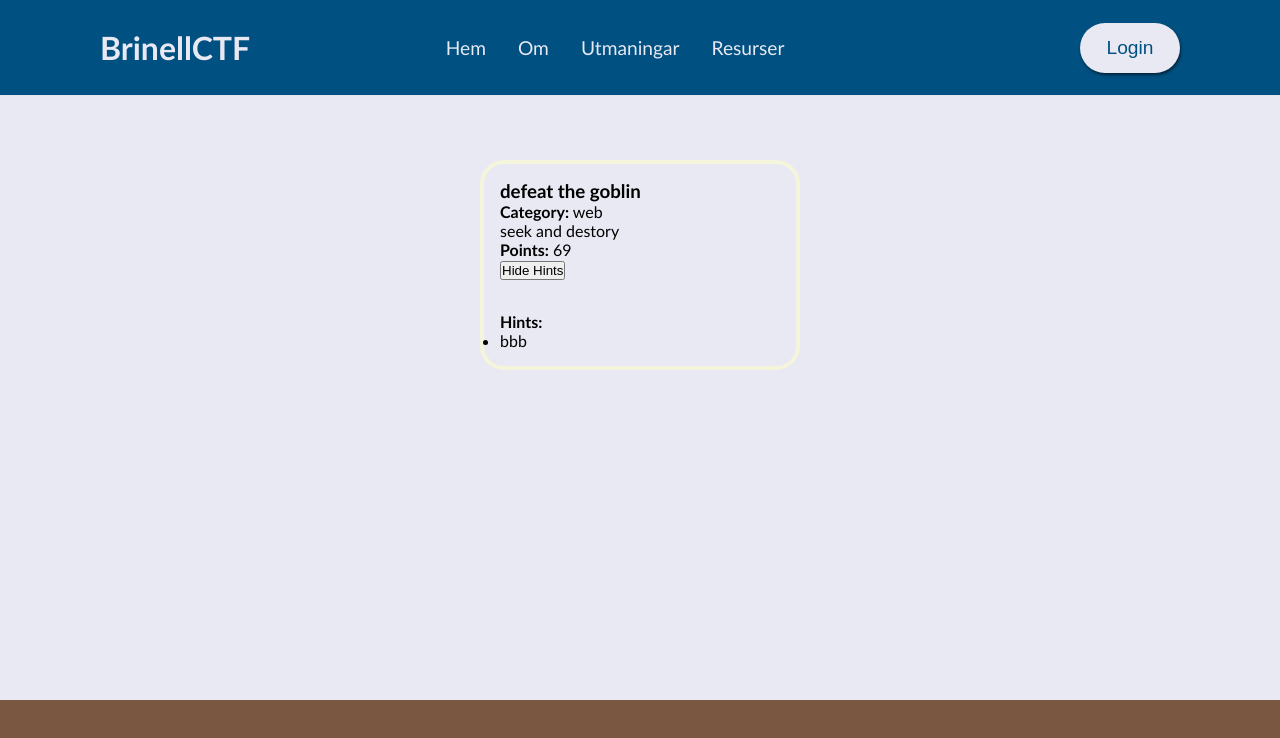
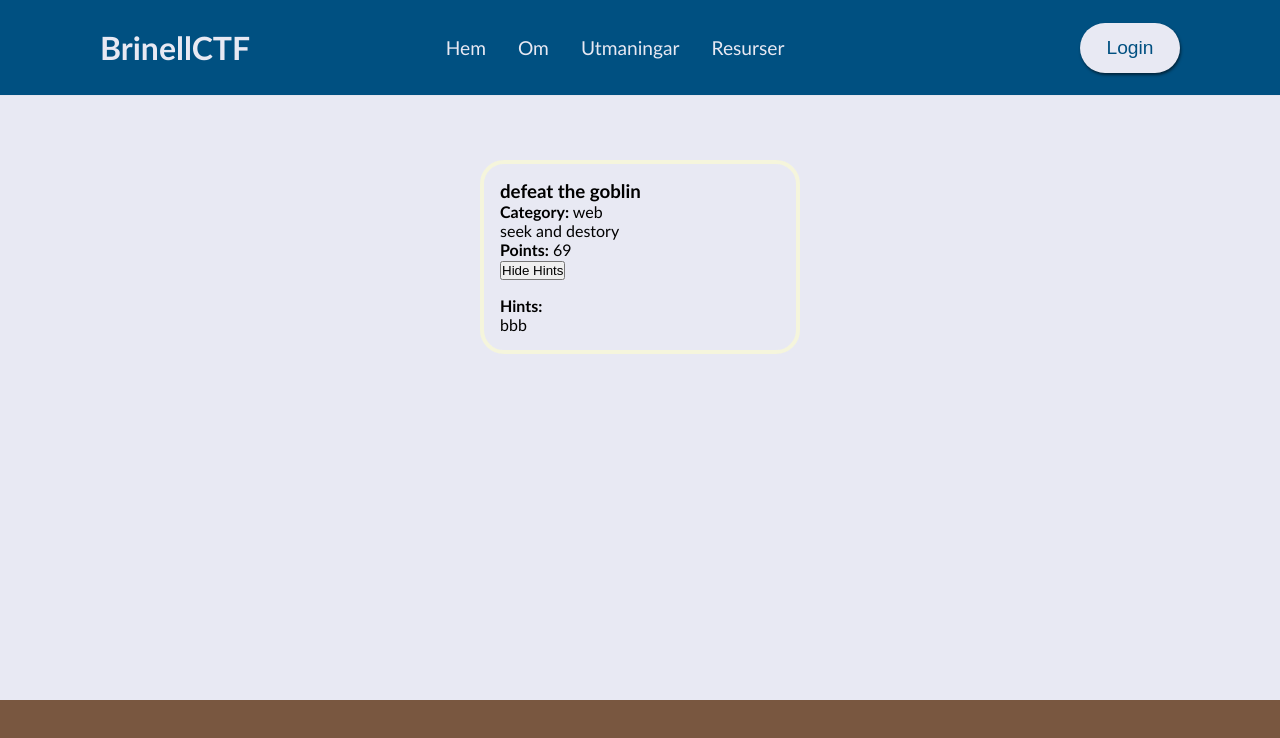
Before and after one commit to PseudoMotivated/BrinellCTF, a React (Vite) app in the folder frontend/: page / in a window 1280 px wide. Both pictures are taken after a click on the button "Show Hints". Shown: the top 738 px of the page. Built offline with nearby package versions, Linux system fonts and the light colour scheme.

Commit message:
Old stuff

```diff
--- a/frontend/src/App.jsx
+++ b/frontend/src/App.jsx
@@ -13,9 +13,9 @@ const challenge = {
 function App() {
   return (
     <div>
-      <Header className='hooder'/>
-<ChallengeEntry challenge={challenge} className="challenge"/>
-      <Footer></Footer>
+      <Header />
+      <ChallengeEntry challenge={challenge} className="challenge" />
+      <Footer />
     </div>
   );
 }
--- a/frontend/src/components/ChallengeEntry.jsx
+++ b/frontend/src/components/ChallengeEntry.jsx
@@ -16,9 +16,9 @@ const ChallengeEntry = ({ challenge }) => {
       </button>
 
       {showHints && (
-        <div style={{ marginTop: '2em' }}>
+        <div style={{ marginTop: '1em'}}>
           <h4>Hints:</h4>
-          <ul>
+          <ul style={{listStyleType: 'none'}}>
             {challenge.hints.map((hint, index) => (
               <li key={index}>{hint}</li>
             ))}
--- a/frontend/src/index.css
+++ b/frontend/src/index.css
@@ -88,8 +88,5 @@ a:hover {
   padding: 1em;
   margin: auto;
   max-width: 20em;
+  list-style-type: none;
 }
-
-.hooder {
-  margin-bottom: 3em;
-}
```
